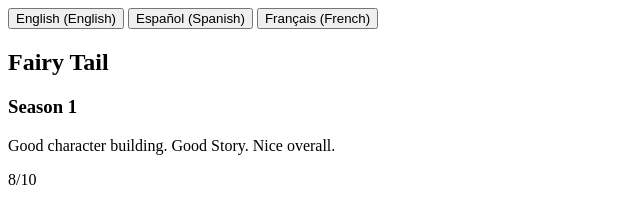
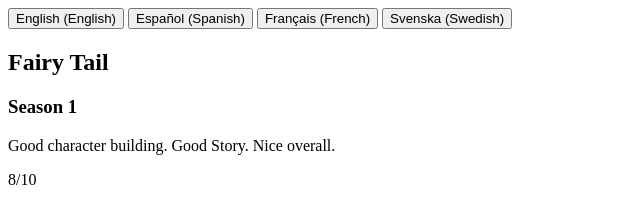
Before and after one commit to SemlanBakelsen/SemlanBakelsens-Anime-Reviews, a plain HTML site: page index.html in a window 1280 px wide. Shown: the whole page, without its empty margins (0-640 px from the left). Drawn offline with Linux system fonts and the light colour scheme.

Commit message:
Added swedish translation in html

```diff
--- a/index.html
+++ b/index.html
@@ -12,6 +12,7 @@
             <button data-lang="en" onclick="loadTranslations('en')">English (English)</button>
             <button data-lang="es" onclick="loadTranslations('es')">Español (Spanish)</button>
             <button data-lang="fr" onclick="loadTranslations('fr')">Français (French)</button>
+            <button data-lang="sv" onclick="loadTranslations('sv')">Svenska (Swedish)</button>
         </div>
     </header>
 
```
